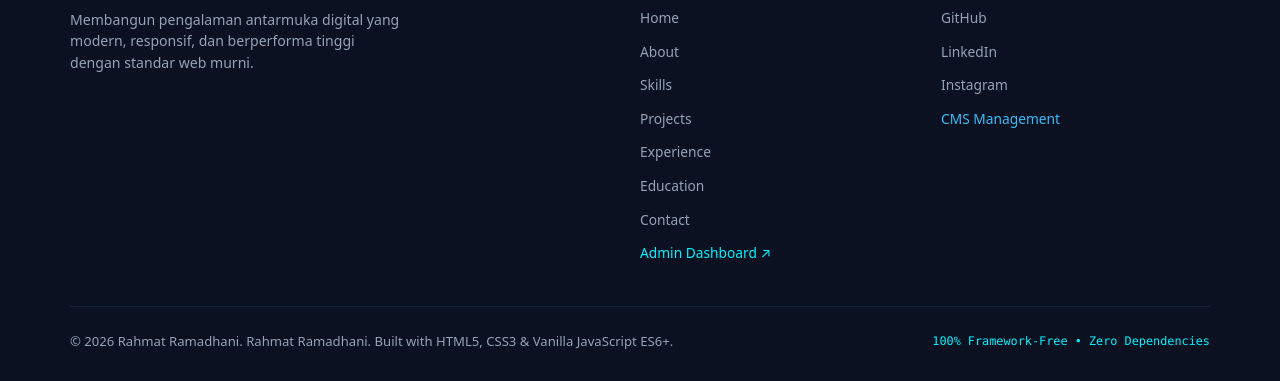
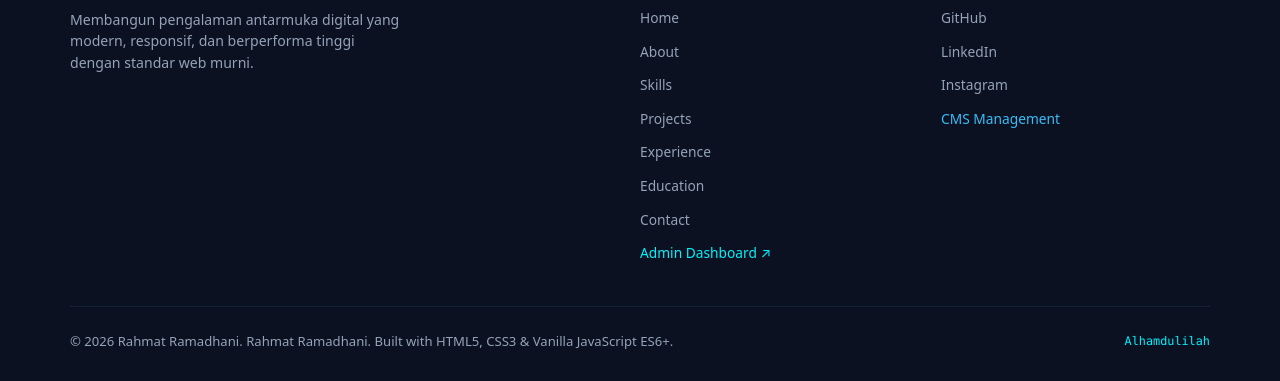
Before and after one commit to ramadhanirahmat47-rgb/Rahmat-Ramadhani-Portofolio-Web, a plain HTML site: page index.html in a window 1280 px wide. Shown: the part 7833-8214 px from the top of the page. Drawn offline with Linux system fonts and the light colour scheme; no server answers.

Commit message:
Update footer tag text to 'Alhamdulilah'

```diff
--- a/index.html
+++ b/index.html
@@ -325,7 +325,7 @@
       </div>
       <div class="footer-bottom">
         <p id="footer-copyright">&copy; 2026 <span data-bind="name">Rahmat Ramadhani</span>. Built with HTML5, CSS3 &amp; Vanilla JavaScript ES6+.</p>
-        <span class="footer-tag">100% Framework-Free • Zero Dependencies</span>
+        <span class="footer-tag">Alhamdulilah</span>
       </div>
     </div>
   </footer>
```
